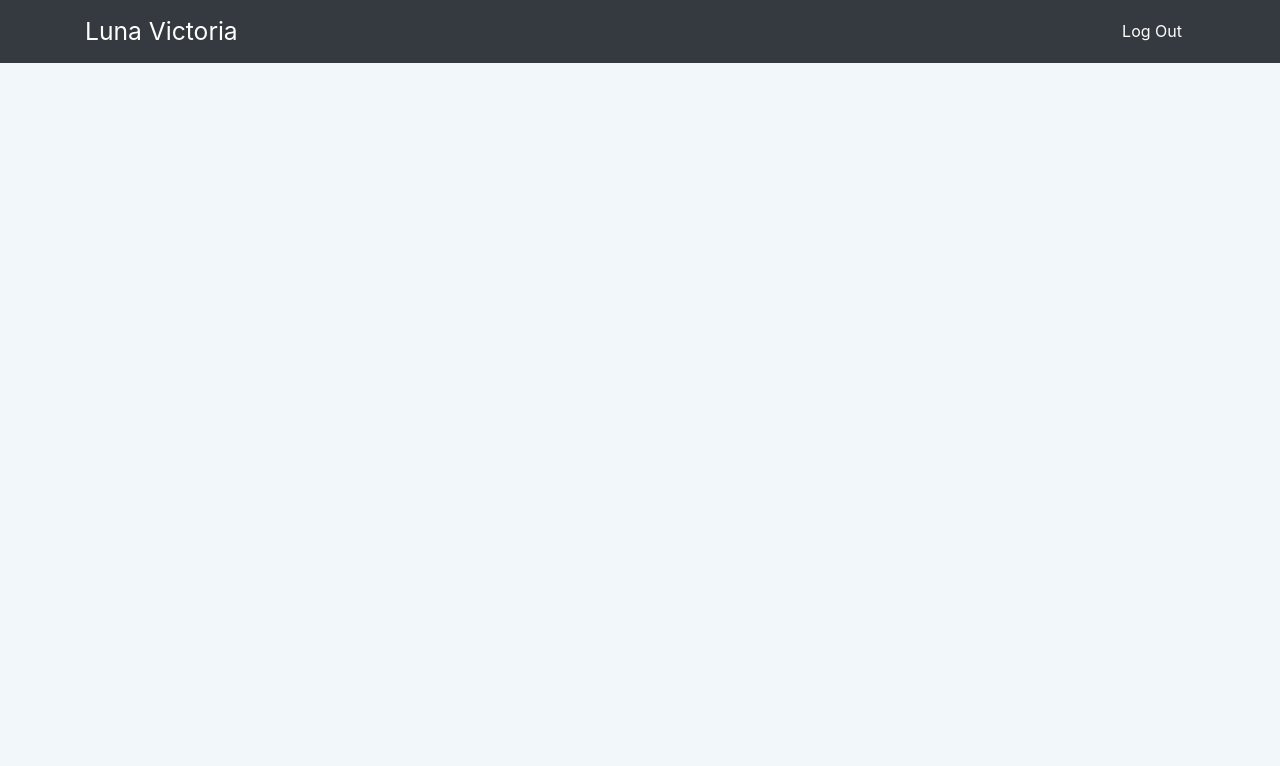
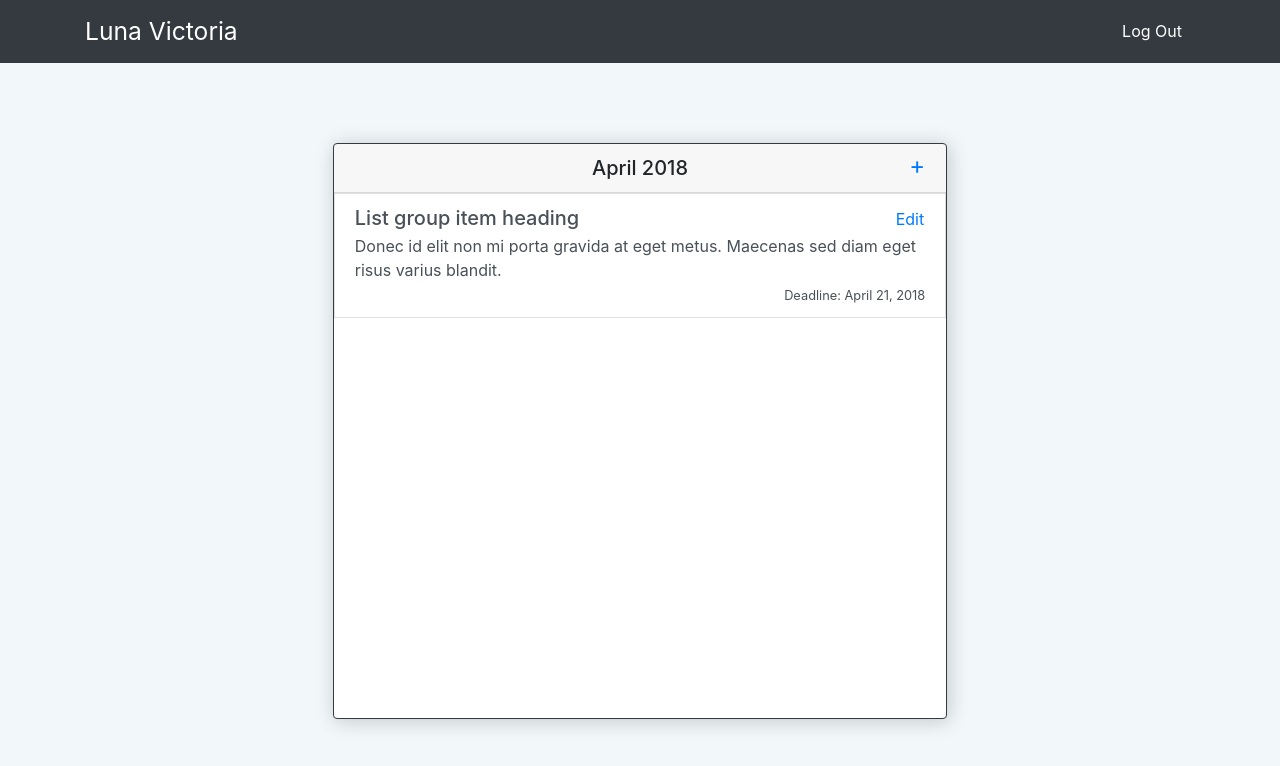
Before and after one commit to jhlin2337/luna-victoria-client, an Angular app: page /planner/1 in a window 1280 px wide. Shown: the top 766 px of the page. Built offline with nearby package versions, Linux system fonts and the light colour scheme.

Commit message:
Wireframe UI for the drilldown page

```diff
--- a/src/app/planner/dashboard/monthly-goals-card/monthly-goals-card.component.css
+++ b/src/app/planner/dashboard/monthly-goals-card/monthly-goals-card.component.css
@@ -8,9 +8,6 @@
   overflow: scroll;
 }
 
-input {
-}
-
 .checkmark {
   margin: 2px 0;
 }
--- a/src/app/planner/drilldown/drilldown.component.css
+++ b/src/app/planner/drilldown/drilldown.component.css
@@ -0,0 +1,46 @@
+.planner {
+  width: 100vw;
+  height: 100vh;
+}
+
+.content {
+  width: 100%;
+  height: 92%;
+
+  display: flex;
+  justify-content: center;
+  align-items: center;
+}
+
+.card {
+  min-width: 360px;
+  width: 48vw;
+  height: 72vh;
+  box-shadow: 2px 2px 20px rgba(0, 0, 0, 0.2);
+}
+
+.card-header {
+  text-align: center;
+  vertical-align: middle;
+}
+
+.card-body {
+  padding: 0;
+  overflow: scroll;
+}
+
+.list-group-item {
+  border-radius: 0;
+}
+
+.add-goal {
+  position: absolute;
+  font-size: 24px;
+  top: 3px;
+  right: 20px;
+  padding: 0;
+}
+
+.edit-goal {
+  padding: 0;
+}
--- a/src/app/planner/drilldown/drilldown.component.html
+++ b/src/app/planner/drilldown/drilldown.component.html
@@ -1,13 +1,77 @@
 <div class="planner">
+  <!-- Navbar -->
   <nav class="navbar navbar-dark bg-dark">
     <div class="container">
       <a class="navbar-brand" href="#">Luna Victoria</a>
       <button class="btn btn-dark my-2 my-sm-0" type="submit">Log Out</button>
     </div>
   </nav>
+
+  <!-- Goals for the month -->
   <div class="content">
-    <div class="container">
-
+    <div class="card border-dark">
+      <h5 class="card-header">
+        April 2018
+        <button type="button" class="btn btn-link add-goal" data-toggle="modal" data-target="#addModalCenter">+</button>
+      </h5>
+      <div class="card-body">
+        <div class="list-group">
+          <a href="#" class="list-group-item list-group-item-action flex-column align-items-start">
+            <div class="d-flex w-100 justify-content-between">
+              <h5 class="mb-1">List group item heading</h5>
+              <small>
+                <button type="button" class="btn btn-link edit-goal" data-toggle="modal" data-target="#editModalCenter">
+                  Edit
+                </button>
+              </small>
+            </div>
+            <p class="mb-1">Donec id elit non mi porta gravida at eget metus. Maecenas sed diam eget risus varius blandit.</p>
+            <small class="float-right">Deadline: April 21, 2018</small>
+          </a>
+        </div>
+      </div>
     </div>
   </div>
 </div>
+
+<!-- Add new goal popup -->
+<div class="modal fade" id="addModalCenter" tabindex="-1" role="dialog" aria-labelledby="exampleModalCenterTitle" aria-hidden="true">
+  <div class="modal-dialog modal-dialog-centered" role="document">
+    <div class="modal-content">
+      <div class="modal-header">
+        <h5 class="modal-title" id="exampleModalCenterTitle">Modal title</h5>
+        <button type="button" class="close" data-dismiss="modal" aria-label="Close">
+          <span aria-hidden="true">&times;</span>
+        </button>
+      </div>
+      <div class="modal-body">
+        Adding schtuff
+      </div>
+      <div class="modal-footer">
+        <button type="button" class="btn btn-secondary" data-dismiss="modal">Close</button>
+        <button type="button" class="btn btn-primary">Save changes</button>
+      </div>
+    </div>
+  </div>
+</div>
+
+<!-- Edit existing goal popup -->
+<div class="modal fade" id="editModalCenter" tabindex="-1" role="dialog" aria-labelledby="exampleModalCenterTitle" aria-hidden="true">
+  <div class="modal-dialog modal-dialog-centered" role="document">
+    <div class="modal-content">
+      <div class="modal-header">
+        <h5 class="modal-title" id="exampleModalCenterTitle">Modal title</h5>
+        <button type="button" class="close" data-dismiss="modal" aria-label="Close">
+          <span aria-hidden="true">&times;</span>
+        </button>
+      </div>
+      <div class="modal-body">
+        Editing schtuff
+      </div>
+      <div class="modal-footer">
+        <button type="button" class="btn btn-secondary" data-dismiss="modal">Close</button>
+        <button type="button" class="btn btn-primary">Save changes</button>
+      </div>
+    </div>
+  </div>
+</div>
```
